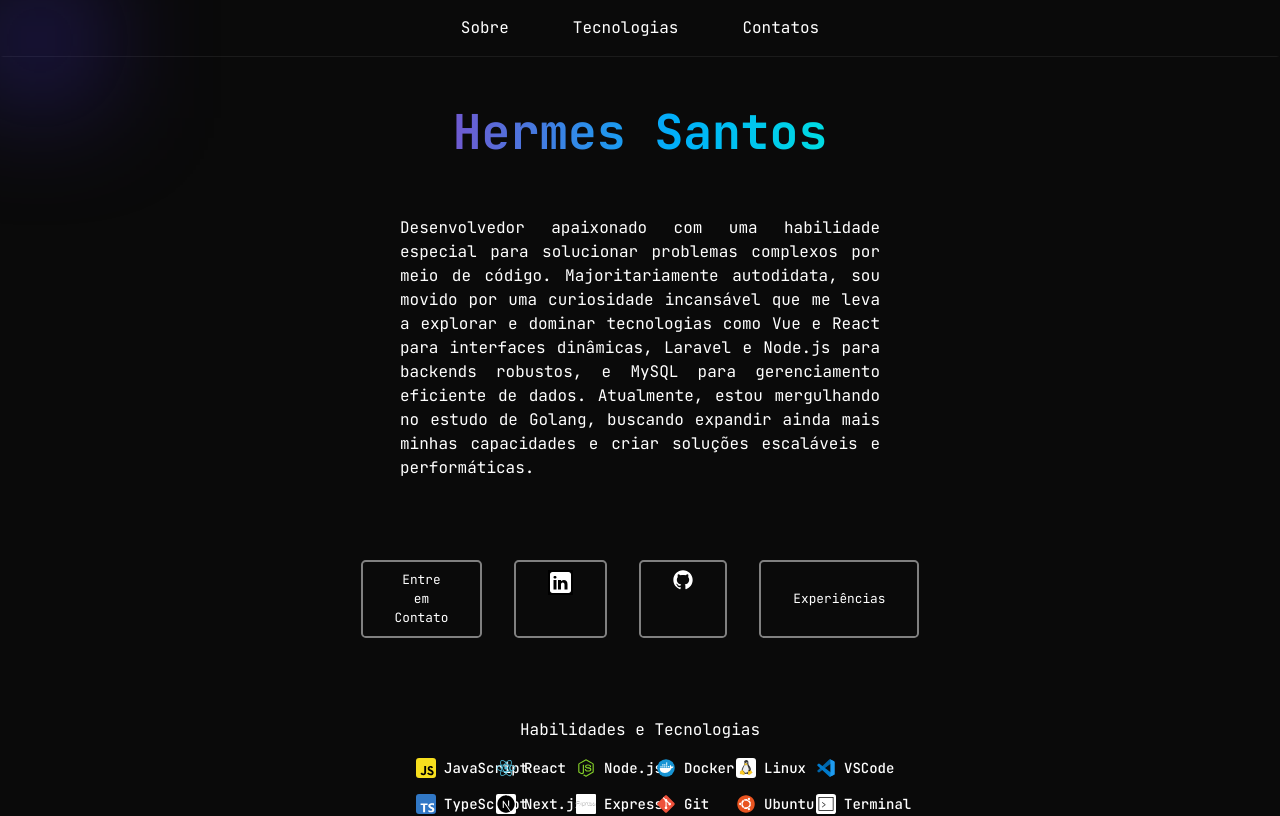
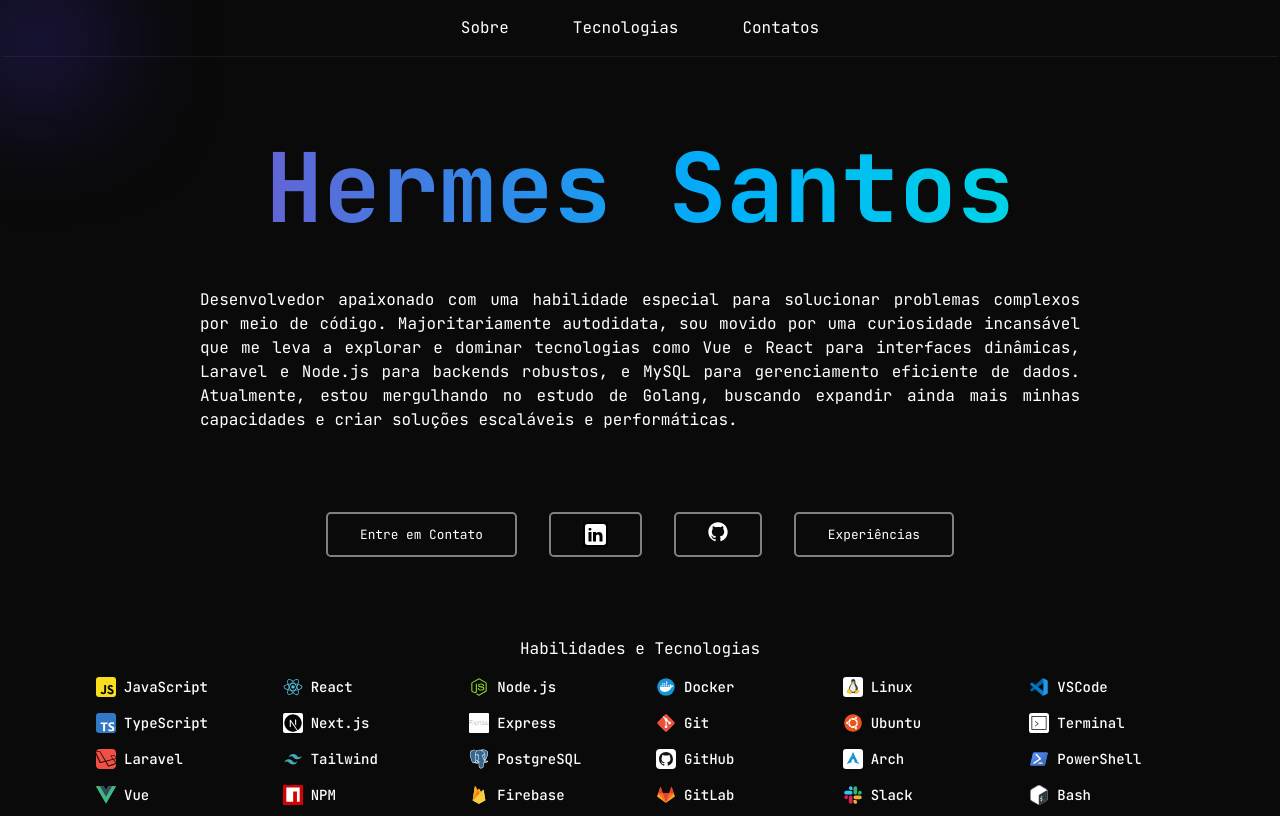
Before and after one commit to HermesSantos/portfolio, a Vue app: page / in a window 1280 px wide. Shown: the top 816 px of the page. Built offline with nearby package versions, Linux system fonts and the light colour scheme.

Commit message:
Style About component: Adjust layout and typography for improved presentation

```diff
--- a/src/components/About.vue
+++ b/src/components/About.vue
@@ -4,9 +4,9 @@ import Skills from "./Skills.vue";
 </script>
 
 <template>
-  <div class="about-main">
-    <h1>Hermes Santos</h1>
-    <div class="text-about" id="about-section">
+  <div class="about-main px-20 pt-35">
+    <h1 class="text-8xl">Hermes Santos</h1>
+    <div class="text-about pl-5 pr-5 lg:pl-30 lg:pr-30 lg:pt-1 text-4xl lg:text-base" id="about-section">
       Desenvolvedor apaixonado com uma habilidade especial para solucionar problemas complexos por meio de código. Majoritariamente autodidata, sou movido por uma curiosidade incansável que me leva a explorar e dominar tecnologias como Vue e React para interfaces dinâmicas, Laravel e Node.js para backends robustos, e MySQL para gerenciamento eficiente de dados. Atualmente, estou mergulhando no estudo de Golang, buscando expandir ainda mais minhas capacidades e criar soluções escaláveis e performáticas.
     </div>
     <div id="contact-section">
@@ -20,7 +20,6 @@ import Skills from "./Skills.vue";
 <style lang="scss" scoped>
 .about-main{
   h1{
-    font-size: 3rem;
     font-weight: 700;
     background: linear-gradient(
       to right,
@@ -38,9 +37,8 @@ import Skills from "./Skills.vue";
     animation: textShine 3s ease-in-out infinite alternate;
   }
   text-align: center;
-  padding: 6rem 25rem;
   .text-about {
-    font-size: 1rem;
+    // font-size: 1rem;
     margin-top: 3rem;
     text-align: justify;
   }
```
